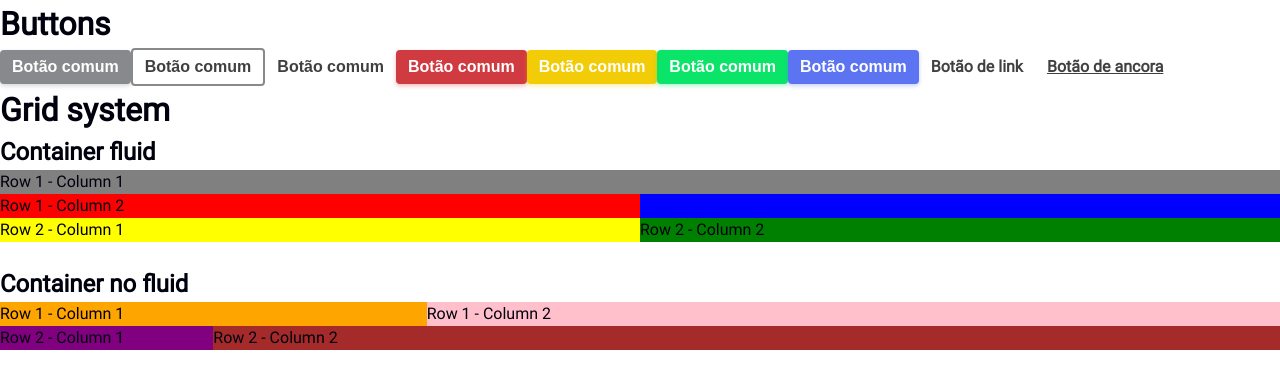
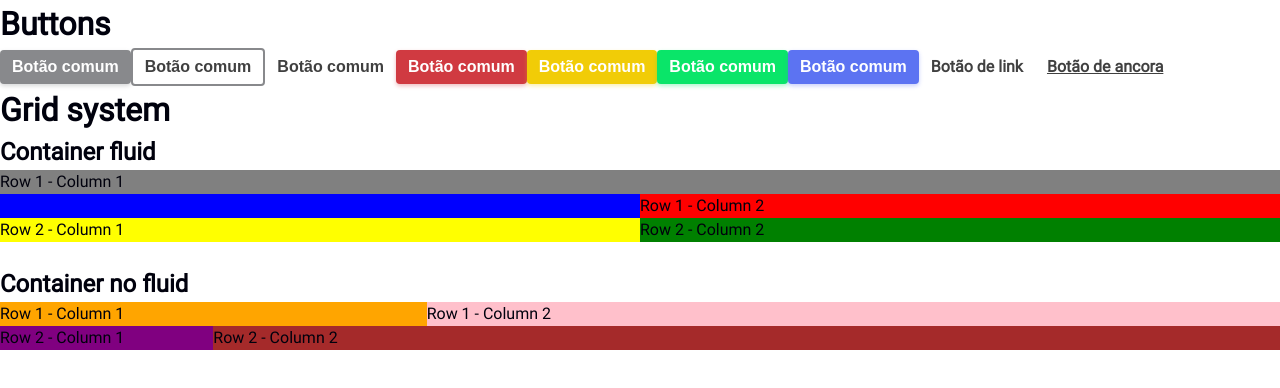
Before and after one commit to johnnyferreiradev/landing-template-js, a React (Create React App) app: page / in a window 1280 px wide. Shown: the top 388 px of the page. Built offline with nearby package versions, Linux system fonts and the light colour scheme.

Commit message:
Adding flexbox properties

```diff
--- a/src/pages/Home/index.jsx
+++ b/src/pages/Home/index.jsx
@@ -21,7 +21,7 @@ const Home = () => (
 
     <h2>Container fluid</h2>
     <Container style={{ background: 'blue' }} fluid>
-      <Row>
+      <Row justifyContent="flex-end">
         <Column desktop="12" tablet="12" mobile="12" style={{ background: 'gray' }}>Row 1 - Column 1</Column>
         <Column desktop="6" tablet="12" mobile="12" style={{ background: 'red' }}>Row 1 - Column 2</Column>
       </Row>
@@ -35,7 +35,7 @@ const Home = () => (
 
     <h2>Container no fluid</h2>
     <Container style={{ background: 'red' }}>
-      <Row>
+      <Row alignItems="center">
         <Column desktop="4" tablet="8" mobile="8" style={{ background: 'orange' }}>Row 1 - Column 1</Column>
         <Column desktop="8" tablet="4" mobile="8" style={{ background: 'pink' }}>Row 1 - Column 2</Column>
       </Row>
```
